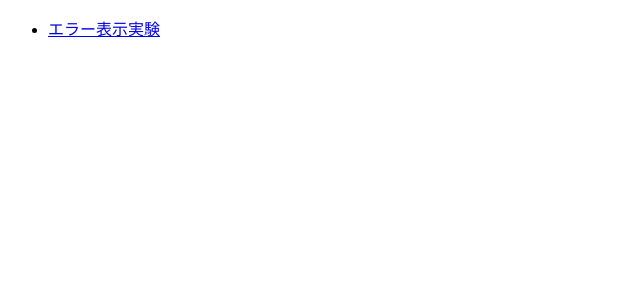
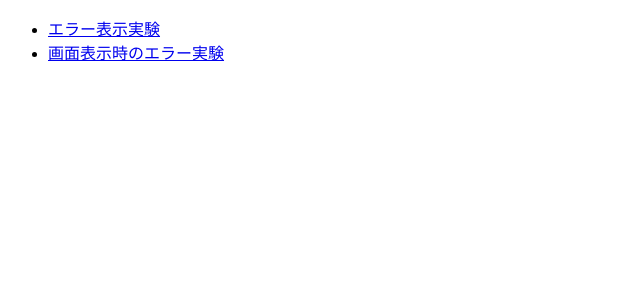
Before and after one commit to MikiyaYamaguchi/nuxt-practice-app, a Nuxt app: page / in a window 1280 px wide. Shown: the top 300 px of the page, without its empty margins (0-640 px from the left). Built offline with nearby package versions, Linux system fonts and the light colour scheme.

Commit message:
レンダリング時のエラーを解消する手法を学習（natigateToで画面遷移）

```diff
--- /dev/null
+++ b/app/components/ErrorGeneratorImmediate.vue
@@ -0,0 +1,7 @@
+<script setup lang="ts">
+throw createError("擬似エラー発生。");
+</script>
+
+<template>
+  <p>エラーを自動発生。</p>
+</template>
--- /dev/null
+++ b/app/pages/errorHandlerNavigate.vue
@@ -0,0 +1,22 @@
+<script setup lang="ts">
+const onResetButtonClick = async (errorProps: {
+  clearError: () => void;
+}): Promise<void> => {
+  await navigateTo("/");
+  errorProps.clearError();
+};
+</script>
+
+<template>
+  <NuxtErrorBoundary>
+    <ErrorGeneratorImmediate />
+    <template v-slot:error="errorProps">
+      <p>エラーが発生しました！</p>
+      <p>{{ errorProps.error }}</p>
+      <button @click="onResetButtonClick(errorProps)">エラーを解消</button>
+    </template>
+  </NuxtErrorBoundary>
+  <p>
+    <NuxtLink v-bind:to="{ name: 'index' }"> 戻る </NuxtLink>
+  </p>
+</template>
--- a/app/pages/index.vue
+++ b/app/pages/index.vue
@@ -5,5 +5,10 @@
         エラー表示実験
       </NuxtLink>
     </li>
+    <li>
+      <NuxtLink v-bind:to="{ name: 'errorHandlerNavigate' }">
+        画面表示時のエラー実験
+      </NuxtLink>
+    </li>
   </ul>
 </template>
```
